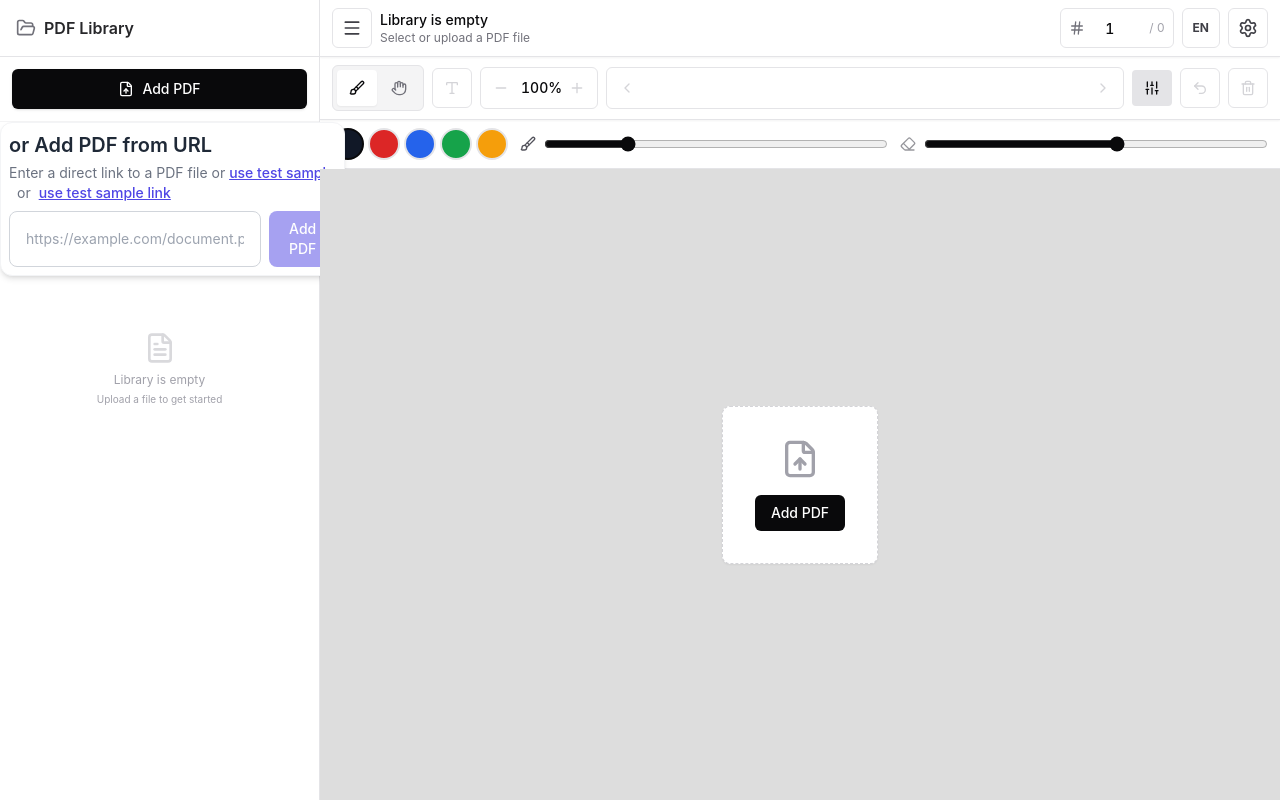
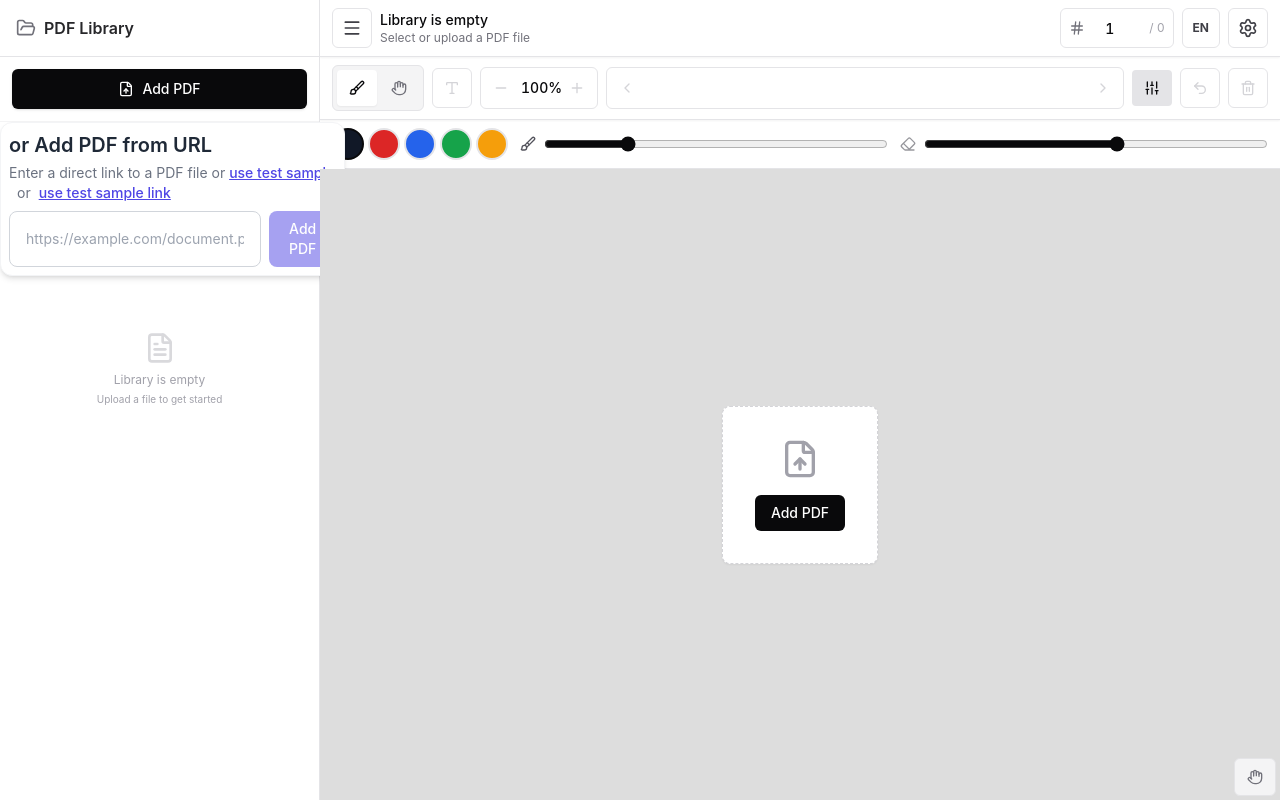
Before and after one commit to albertincx/practice-book-app, a React (Vite) app: page / in a window 1280 px wide. Built offline with nearby package versions, Linux system fonts and the light colour scheme.

Commit message:
fixed btn

```diff
--- a/src/App.tsx
+++ b/src/App.tsx
@@ -1653,6 +1653,18 @@ function App() {
               onClose={() => setShowToast('')}
           />
       )}
+      <div
+          className={`rounded-md border border-zinc-200 bg-zinc-100 fixed p-2_  bottom-1 right-1 ${tool === 'draw' ? '' : ''}`}
+      >
+        <button
+            type="button"
+            aria-label={t.moveMode}
+            className={`inline-flex h-9 w-10 items-center justify-center rounded ${tool === 'move' ? 'bg-white text-zinc-950 shadow-sm' : 'text-zinc-500'}`}
+            onClick={() => changeTool(tool === 'move' ? 'draw' : 'move')}
+        >
+            {tool === 'move' ? <Brush className="h-4 w-4"/> : <Hand className="h-4 w-4"/>}
+        </button>
+      </div>
     </div>
   )
 }
```
